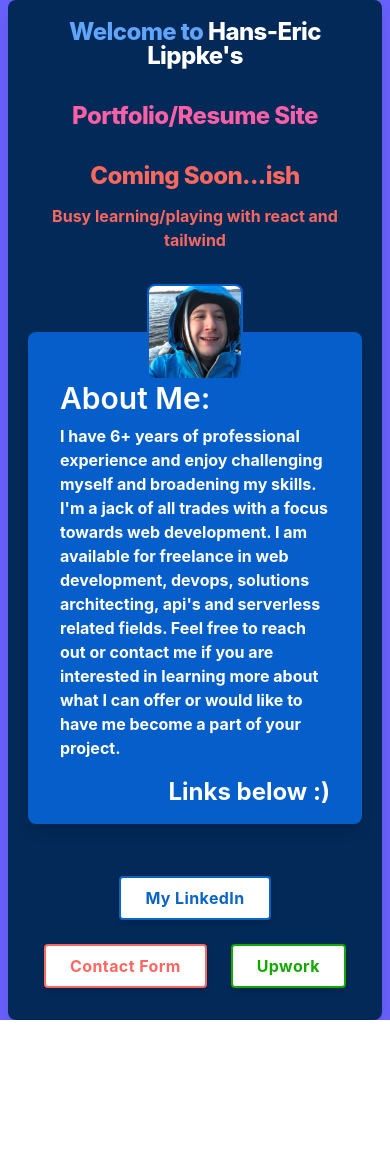
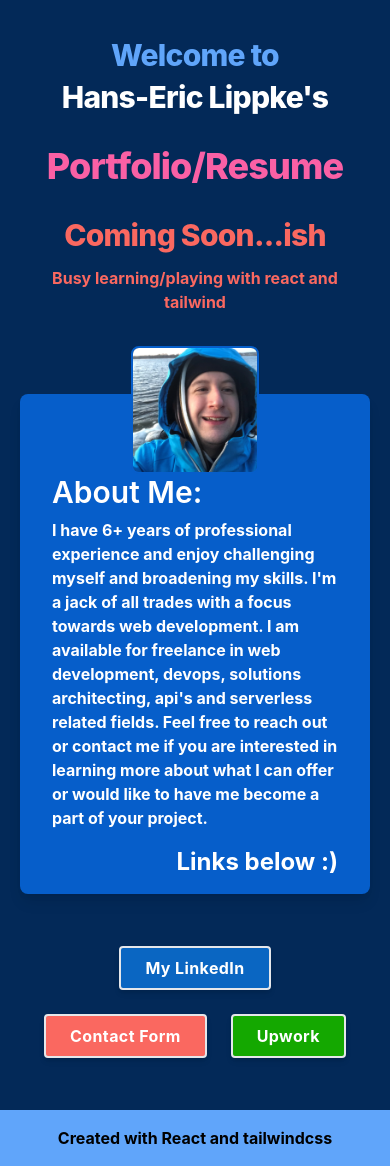
Before and after one commit to washedrepent/washedrepent.github.io, a React (Create React App) app: page / in a window 390 px wide. Before the commit the page ends 1020 px from the top, so only its background shows below. Built offline with nearby package versions, Linux system fonts and the light colour scheme.

Commit message:
Update Nav.js
Updated mobile design

```diff
--- a/src/Nav.js
+++ b/src/Nav.js
@@ -4,25 +4,30 @@ import me from './me.jpg';
 function Nav() {
   const [isOpen, setIsOpen] = useState(false);
   return (
+    <div>
     <div className="md:flex items-center md:h-screen v-screen bg-blurp md:bg-mainbg md:bg-cover">
       <div className="container mx-auto max-w-5xl">
-        <div className="bg-mainblue-darkest md:bg-white rounded-lg shadow-lg p-5 md:p-10 md:mt-20 mx-2 border-none md:border-mainblue-dark md:border-8">
+        <div className="bg-mainblue-darkest p-5 py-10 md:pt-5 border-none md:bg-white md:rounded-lg md:shadow-lg md:p-10 md:mt-20 md:mx-2 md:border-mainblue-dark md:border-8">
           <div className="text-center">
-            <h2 className="text-2xl tracking-tight leading-none font-extrabold text-mainblue md:leading-none md:text-5xl">
-              Welcome to <span className="md:text-blurp text-white">Hans-Eric Lippke's</span>
+            <h2 className="hidden md:block md:tracking-tight md:font-extrabold text-mainblue md:leading-none md:text-5xl">
+              Welcome to <span className="md:text-blurp text-white ">Hans-Eric Lippke's</span>
             </h2>
-            <h2 className="text-2xl tracking-tight  break-all  mt-9 font-extrabold text-pinky leading-none md:leading-10 md:text-5xl">
-              Portfolio/Resume Site
+            <h2 className="text-3xl tracking-tight leading-none font-extrabold text-mainblue md:hidden">
+              Welcome to <br/>
             </h2>
-            <h2 className="text-2xl tracking-tight   mt-9 font-extrabold text-bled leading-none md:leading-10 md:text-5xl ">
+            <h2 className="text-3xl tracking-tight leading-none font-extrabold md:text-blurp text-white mt-3 md:hidden">Hans-Eric Lippke's</h2>
+            <h2 className="text-4xl tracking-tight  break-all  mt-9 font-extrabold text-pinky leading-none md:leading-10 md:text-5xl">
+              Portfolio/Resume
+            </h2>
+            <h2 className="text-3xl tracking-tight mt-9 font-extrabold text-bled leading-none md:leading-10 md:text-5xl ">
               Coming Soon...ish
             </h2>
-            <h3 className='text-md md:text-2xl text-center mt-4 font-bold text-bled'>Busy learning/playing with react and tailwind</h3>
+            <h3 className='text-base md:text-xl text-center mt-4 font-bold text-bled'>Busy learning/playing with react and tailwind</h3>
           </div>
 
           <div className="max-w-screen-md py-4 px-8 bg-mainblue-dark md:bg-mainblue-darkest shadow-lg rounded-lg mt-20 m-auto">
             <div className="flex justify-center md:justify-end -mt-16">
-              <img className="w-24 h-24 object-cover rounded-lg border-2 border-mainblue-dark"  src={me} alt="Picture of me" />
+              <img className="w-32 h-32 object-cover rounded-lg border-2 border-mainblue-dark"  src={me} alt="Picture of me" />
             </div>
             <div className="text-left">
               <h2 className="text-white text-3xl font-semibold justify-start">About Me:</h2>
@@ -36,19 +41,19 @@ function Nav() {
           <div className="flex flex-wrap mt-10 justify-center">
           <div className="m-3">
             <a href="https://www.linkedin.com/in/hanseric/" target="_blank" title="Hans-Eric Lippke's LinkedIn"
-              className="md:w-50 bg-white tracking-wide text-linkedin font-bold rounded border-2 border-linkedin hover:border-linkedin hover:bg-linkedin hover:text-white shadow-md py-2 px-6 inline-flex items-center">
+              className="shadow-md py-2 px-6 inline-flex items-center tracking-wide font-bold rounded border-2 bg-linkedin text-white md:w-50 md:bg-white md:text-linkedin md:border-linkedin md:hover:border-linkedin md:hover:bg-linkedin md:hover:text-white">
               <span className="mx-auto">My LinkedIn</span>
             </a>
           </div>
           <div className="m-3">
             <a href="https://forms.gle/GyWbLeCANzgWeXUB8" target="_blank" title="Hans-Eric Lippke's contact form"
-              className="md:w-50 bg-white tracking-wide text-bled font-bold rounded border-2 border-bled hover:border-bled hover:bg-bled hover:text-white shadow-md py-2 px-6 inline-flex items-center">
+              className="shadow-md py-2 px-6 inline-flex items-center tracking-wide font-bold rounded border-2 bg-bled text-white md:w-50 md:bg-white md:text-bled md:border-bled md:hover:border-bled md:hover:bg-bled md:hover:text-white">
               <span className="mx-auto">Contact Form</span>
             </a>
           </div>
           <div className="m-3">
             <a href="https://www.upwork.com/freelancers/~0123bc19abb81e951e" target="_blank" title="Hans-Eric Lippke's upwork"
-              className="md:w-50 bg-white tracking-wide text-upwork font-bold rounded border-2 border-upwork hover:border-upwork hover:bg-upwork hover:text-white shadow-md py-2 px-6 inline-flex items-center">
+              className="shadow-md py-2 px-6 inline-flex items-center tracking-wide font-bold rounded border-2 bg-upwork text-white md:w-50 md:bg-white md:text-upwork md:border-upwork md:hover:border-upwork md:hover:bg-upwork md:hover:text-white">
               <span className="mx-auto">Upwork</span>
             </a>
           </div>
@@ -56,6 +61,12 @@ function Nav() {
       </div>
     </div>
   </div>
+  <nav className="bg-mainblue block">
+      <div className="container mx-auto pt-4 pb-4 text-center">
+        <h4 className="text-black font-bold" >Created with React and tailwindcss</h4>
+      </div>
+    </nav>
+  </div>
   );
 }
 
```
